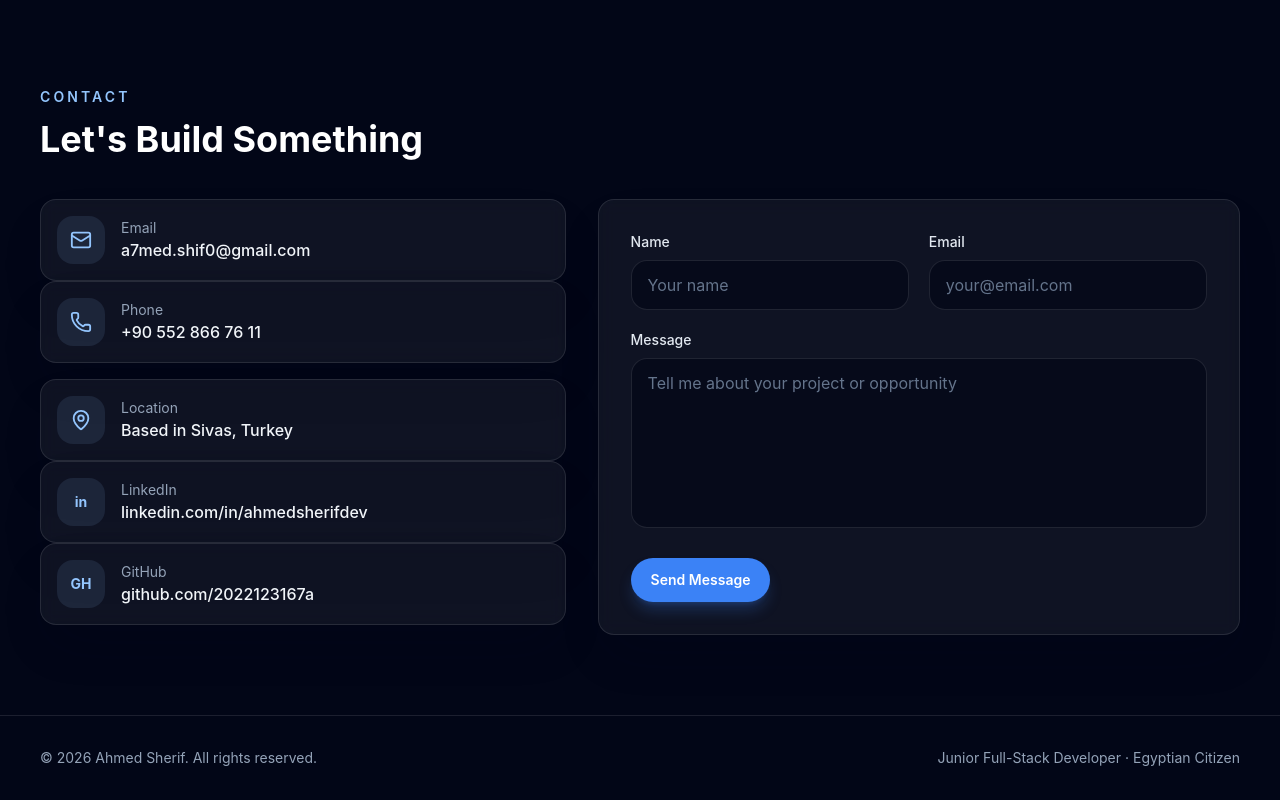
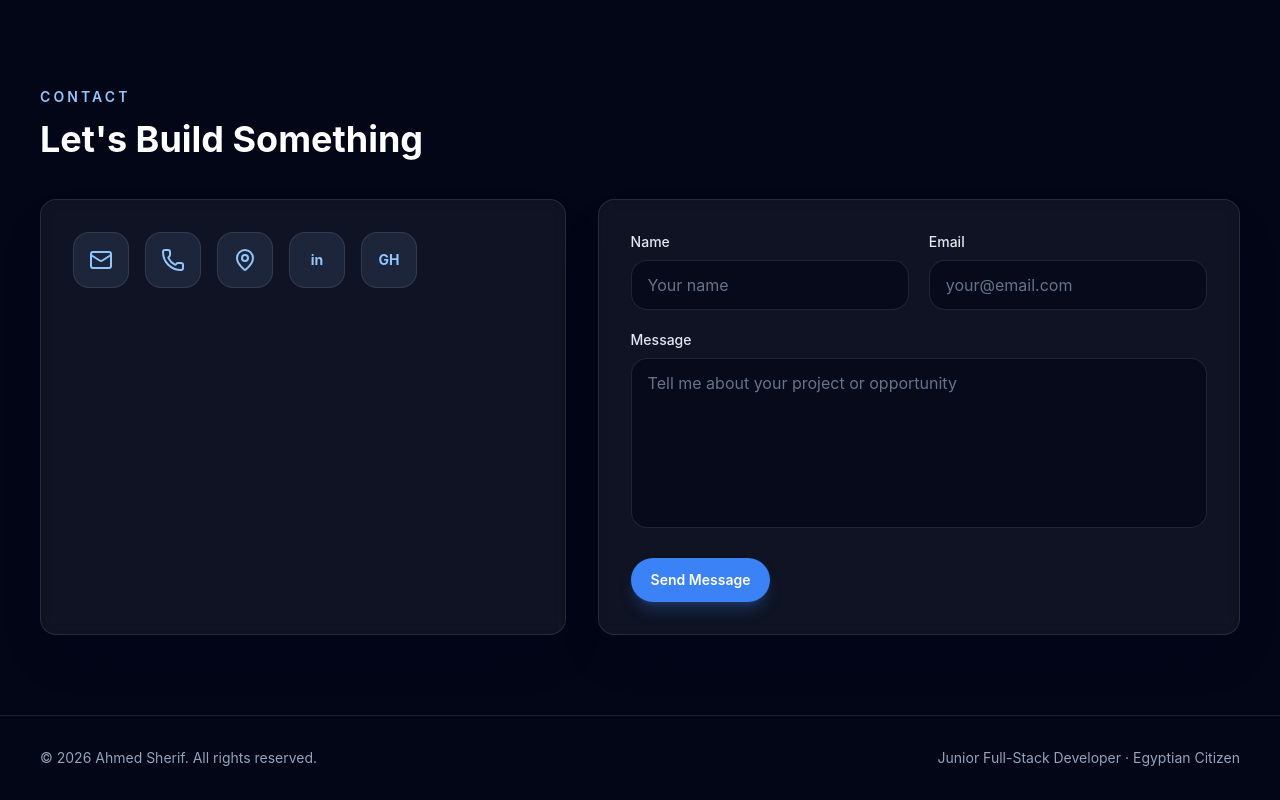
Before and after one commit to 2022123167a/portfolio, a React (Vite) app: page / in a window 1280 px wide. Shown: the part 4253-5053 px from the top of the page. Built offline with nearby package versions, Linux system fonts and the light colour scheme.

Commit message:
Show contact details as icons only

```diff
--- a/src/components/Contact.jsx
+++ b/src/components/Contact.jsx
@@ -50,28 +50,33 @@ function Contact() {
       <p className="section-kicker">Contact</p>
       <h2 className="section-heading">Let&apos;s Build Something</h2>
       <div className="mt-10 grid gap-8 lg:grid-cols-[0.9fr_1.1fr]">
-        <div className="space-y-4">
+        <div className="glass-card p-6 sm:p-8">
+          <div className="flex flex-wrap gap-4">
           {contactItems.map(({ icon: Icon, iconText, label, value, href }) => {
             const content = (
-              <div className="glass-card hover-lift flex items-center gap-4 p-4">
-                <span className="inline-flex h-12 w-12 shrink-0 items-center justify-center rounded-2xl bg-blue-300/10 text-blue-300">
-                  {Icon ? <Icon size={22} /> : <span className="text-sm font-bold">{iconText}</span>}
-                </span>
-                <span>
-                  <span className="block text-sm text-slate-400">{label}</span>
-                  <span className="block break-all font-medium text-slate-100">{value}</span>
-                </span>
-              </div>
+              <span className="inline-flex h-14 w-14 items-center justify-center rounded-2xl border border-white/10 bg-blue-300/10 text-blue-300 transition duration-300 hover:-translate-y-1 hover:border-blue-300/50 hover:bg-blue-300/15">
+                {Icon ? <Icon size={24} /> : <span className="text-sm font-bold">{iconText}</span>}
+              </span>
             );
 
             return href ? (
-              <a key={label} href={href} target={href.startsWith("http") ? "_blank" : undefined} rel="noreferrer">
+              <a
+                key={label}
+                href={href}
+                target={href.startsWith("http") ? "_blank" : undefined}
+                rel="noreferrer"
+                aria-label={`${label}: ${value}`}
+                title={value}
+              >
                 {content}
               </a>
             ) : (
-              <div key={label}>{content}</div>
+              <span key={label} aria-label={`${label}: ${value}`} title={value}>
+                {content}
+              </span>
             );
           })}
+          </div>
         </div>
 
         <form className="glass-card p-6 sm:p-8" onSubmit={handleSubmit}>
```
